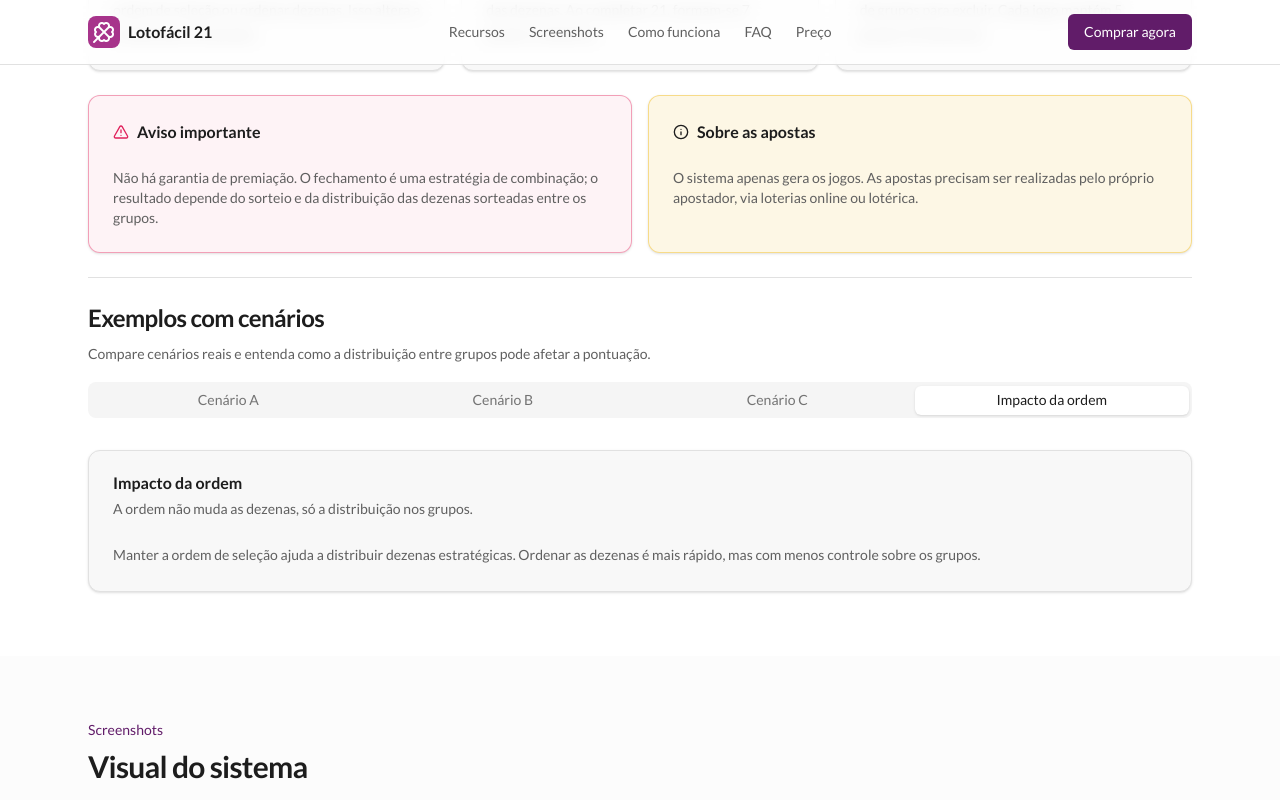
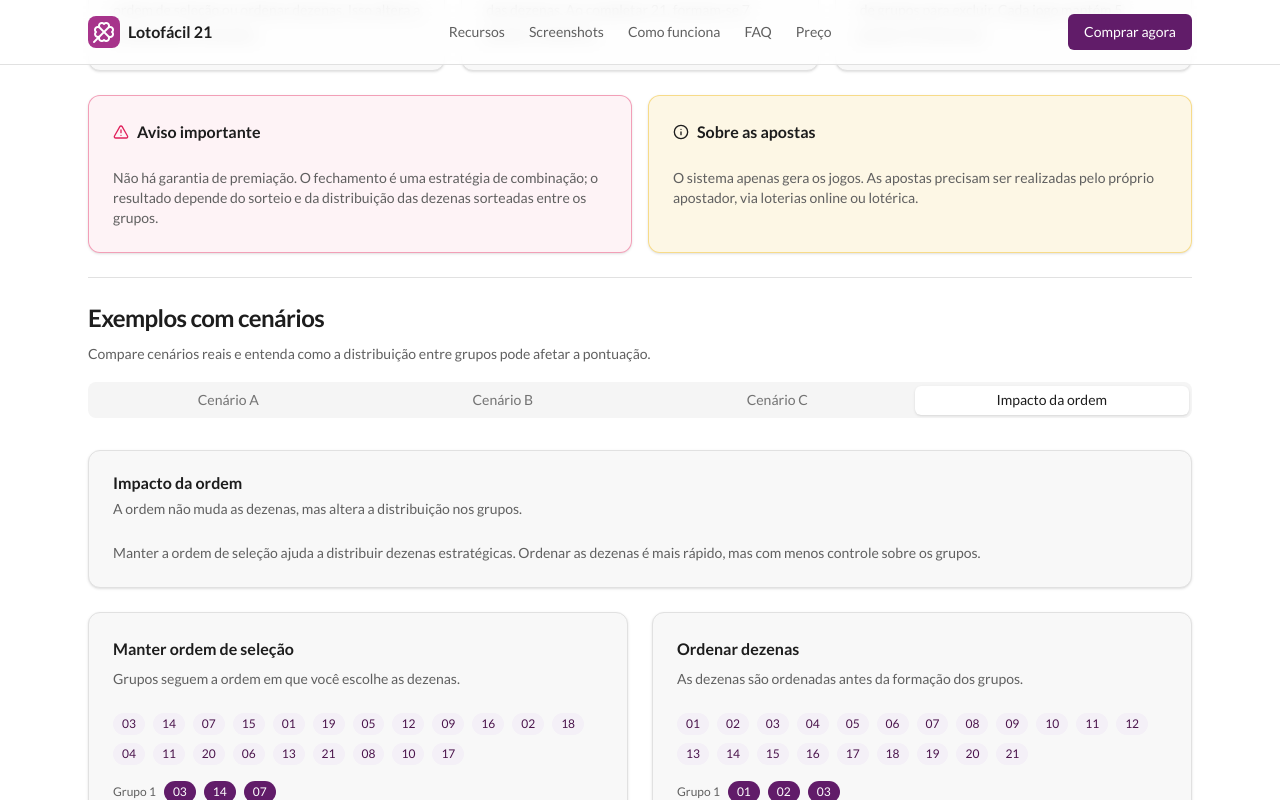
Before and after one commit to Jefferson08/lotofacil-21-site, a React (Vite) app: page / in a window 1280 px wide. Both pictures are taken after a click on the tab "Impacto da ordem". Shown: the part 2254-3054 px from the top of the page. Built offline with nearby package versions, Linux system fonts and the light colour scheme.

Commit message:
feat: align scenarios and improve carousel captions

```diff
--- a/src/components/sections/HowItWorks.tsx
+++ b/src/components/sections/HowItWorks.tsx
@@ -1,18 +1,62 @@
 import { AlertTriangle, Info, Layers, Target } from "lucide-react"
 import { Badge } from "@/components/ui/badge"
-import { Card, CardContent, CardDescription, CardHeader, CardTitle } from "@/components/ui/card"
+import {
+  Card,
+  CardContent,
+  CardDescription,
+  CardHeader,
+  CardTitle,
+} from "@/components/ui/card"
 import { Separator } from "@/components/ui/separator"
 import { Tabs, TabsContent, TabsList, TabsTrigger } from "@/components/ui/tabs"
 
-const groupsExample = [
-  ["01", "02", "03"],
-  ["04", "05", "06"],
-  ["07", "08", "09"],
-  ["10", "11", "12"],
-  ["13", "14", "15"],
-  ["16", "17", "18"],
-  ["19", "20", "21"],
+const selectedNumbers = Array.from({ length: 21 }, (_, index) => index + 1)
+const selectionOrder = [
+  3, 14, 7, 15, 1, 19, 5, 12, 9, 16, 2, 18, 4, 11, 20, 6, 13, 21, 8, 10,
+  17,
 ]
+
+const scenarioAResult = [1, 2, 3, 4, 5, 6, 7, 8, 9, 10, 11, 12, 13, 14, 15]
+const scenarioBResult = [1, 2, 3, 4, 5, 6, 7, 8, 9, 10, 11, 13, 14, 15, 16]
+const scenarioCResult = [1, 2, 3, 4, 5, 6, 7, 8, 10, 11, 13, 14, 16, 17, 19]
+const orderImpactResult = [1, 2, 3, 4, 5, 6, 7, 8, 9, 10, 11, 12, 13, 14, 15]
+
+function chunkGroups(numbers: number[]) {
+  const groups: number[][] = []
+  for (let i = 0; i < numbers.length; i += 3) {
+    groups.push(numbers.slice(i, i + 3))
+  }
+  return groups
+}
+
+const baseGroups = chunkGroups(selectedNumbers)
+const selectionGroups = chunkGroups(selectionOrder)
+
+function formatDezena(value: number) {
+  return value.toString().padStart(2, "0")
+}
+
+function buildScenario(result: number[], groups: number[][]) {
+  const resultSet = new Set(result)
+  const totalHits = selectedNumbers.filter((value) => resultSet.has(value)).length
+  const hitsByGroup = groups.map(
+    (group) => group.filter((value) => resultSet.has(value)).length
+  )
+
+  return {
+    result,
+    resultSet,
+    totalHits,
+    hitsByGroup,
+    groups,
+  }
+}
+
+const scenarioA = buildScenario(scenarioAResult, baseGroups)
+const scenarioB = buildScenario(scenarioBResult, baseGroups)
+const scenarioC = buildScenario(scenarioCResult, baseGroups)
+const orderImpactSelection = buildScenario(orderImpactResult, selectionGroups)
+const orderImpactSorted = buildScenario(orderImpactResult, baseGroups)
 
 const scenarios = {
   a: {
@@ -20,25 +64,135 @@ const scenarios = {
     highlight: "Cenário ideal: maior chance de 15 pontos.",
     description:
       "Quando dois grupos ficam vazios, existe um jogo que exclui exatamente esses grupos e mantém todas as dezenas sorteadas.",
+    data: scenarioA,
   },
   b: {
     title: "Resultado distribuído em 6 grupos",
     highlight: "Neste cenário, o melhor jogo depende da distribuição.",
     description:
       "Sempre será necessário excluir um grupo com dezenas sorteadas. O desempenho varia conforme a quantidade de dezenas em cada grupo.",
+    data: scenarioB,
   },
   c: {
     title: "Resultado distribuído em 7 grupos",
     highlight: "Todos os grupos têm dezenas sorteadas.",
     description:
       "Dois grupos com dezenas serão excluídos em cada jogo, então a pontuação máxima depende da concentração das dezenas sorteadas.",
+    data: scenarioC,
   },
-  impact: {
-    title: "Impacto da ordem",
-    highlight: "A ordem não muda as dezenas, só a distribuição nos grupos.",
-    description:
-      "Manter a ordem de seleção ajuda a distribuir dezenas estratégicas. Ordenar as dezenas é mais rápido, mas com menos controle sobre os grupos.",
-  },
+}
+
+function BadgesRow({ numbers }: { numbers: number[] }) {
+  return (
+    <div className="flex flex-wrap gap-2">
+      {numbers.map((value) => (
+        <Badge key={value} variant="secondary">
+          {formatDezena(value)}
+        </Badge>
+      ))}
+    </div>
+  )
+}
+
+function GroupsPanel({ groups, resultSet }: { groups: number[][]; resultSet: Set<number> }) {
+  return (
+    <div className="space-y-2">
+      {groups.map((group, index) => (
+        <div key={`group-${index}`} className="flex flex-wrap items-center gap-2">
+          <span className="text-xs font-medium text-muted-foreground">
+            Grupo {index + 1}
+          </span>
+          {group.map((value) => (
+            <Badge
+              key={`${index}-${value}`}
+              variant={resultSet.has(value) ? "default" : "secondary"}
+            >
+              {formatDezena(value)}
+            </Badge>
+          ))}
+        </div>
+      ))}
+    </div>
+  )
+}
+
+function ScenarioPanel({
+  title,
+  highlight,
+  description,
+  data,
+}: {
+  title: string
+  highlight: string
+  description: string
+  data: ReturnType<typeof buildScenario>
+}) {
+  return (
+    <div className="space-y-6">
+      <div className="space-y-1">
+        <h3 className="text-lg font-semibold tracking-tight">{title}</h3>
+        <p className="text-sm font-medium text-foreground">{highlight}</p>
+        <p className="text-sm leading-6 text-muted-foreground">{description}</p>
+      </div>
+
+      <div className="grid gap-6 lg:grid-cols-2">
+        <div className="space-y-4">
+          <Card>
+            <CardHeader>
+              <CardTitle className="text-base font-semibold">
+                Dezenas selecionadas (21)
+              </CardTitle>
+            </CardHeader>
+            <CardContent>
+              <BadgesRow numbers={selectedNumbers} />
+            </CardContent>
+          </Card>
+
+          <Card>
+            <CardHeader>
+              <CardTitle className="text-base font-semibold">Grupos (7x3)</CardTitle>
+            </CardHeader>
+            <CardContent>
+              <GroupsPanel groups={data.groups} resultSet={data.resultSet} />
+            </CardContent>
+          </Card>
+        </div>
+
+        <div className="space-y-4">
+          <Card>
+            <CardHeader>
+              <CardTitle className="text-base font-semibold">Resultado sorteado (15)</CardTitle>
+              <CardDescription>
+                Depende da distribuição das dezenas entre os grupos.
+              </CardDescription>
+            </CardHeader>
+            <CardContent className="space-y-3">
+              <BadgesRow numbers={data.result} />
+              <div className="text-sm font-semibold text-foreground">
+                {data.totalHits} acertos entre as 21
+              </div>
+              <div className="space-y-2">
+                <div className="text-sm font-medium">Distribuição do resultado nos grupos</div>
+                <div className="grid gap-2">
+                  {data.hitsByGroup.map((hits, index) => (
+                    <div
+                      key={`dist-${index}`}
+                      className="flex items-center justify-between text-sm"
+                    >
+                      <span className="text-muted-foreground">Grupo {index + 1}</span>
+                      <Badge variant={hits === 0 ? "secondary" : "default"}>
+                        {hits} acertos
+                      </Badge>
+                    </div>
+                  ))}
+                </div>
+              </div>
+            </CardContent>
+          </Card>
+        </div>
+      </div>
+    </div>
+  )
 }
 
 export function HowItWorks() {
@@ -74,9 +228,9 @@ export function HowItWorks() {
                 Se excluímos os grupos 6 e 7, o jogo é formado pelos grupos 1–5 (15 dezenas).
               </p>
               <div className="mt-3 flex flex-wrap gap-2">
-                {groupsExample.slice(0, 5).flat().map((value) => (
+                {baseGroups.slice(0, 5).flat().map((value) => (
                   <Badge key={value} variant="secondary">
-                    {value}
+                    {formatDezena(value)}
                   </Badge>
                 ))}
               </div>
@@ -206,24 +360,131 @@ export function HowItWorks() {
               <TabsTrigger value="impacto">Impacto da ordem</TabsTrigger>
             </TabsList>
 
-            {Object.entries({
-              "cenario-a": scenarios.a,
-              "cenario-b": scenarios.b,
-              "cenario-c": scenarios.c,
-              impacto: scenarios.impact,
-            }).map(([key, scenario]) => (
-              <TabsContent key={key} value={key} className="mt-6">
+            <TabsContent value="cenario-a" className="mt-6">
+              <ScenarioPanel
+                title={scenarios.a.title}
+                highlight={scenarios.a.highlight}
+                description={scenarios.a.description}
+                data={scenarios.a.data}
+              />
+            </TabsContent>
+            <TabsContent value="cenario-b" className="mt-6">
+              <ScenarioPanel
+                title={scenarios.b.title}
+                highlight={scenarios.b.highlight}
+                description={scenarios.b.description}
+                data={scenarios.b.data}
+              />
+            </TabsContent>
+            <TabsContent value="cenario-c" className="mt-6">
+              <ScenarioPanel
+                title={scenarios.c.title}
+                highlight={scenarios.c.highlight}
+                description={scenarios.c.description}
+                data={scenarios.c.data}
+              />
+            </TabsContent>
+            <TabsContent value="impacto" className="mt-6">
+              <div className="space-y-6">
                 <Card>
                   <CardHeader>
-                    <CardTitle>{scenario.title}</CardTitle>
-                    <CardDescription>{scenario.highlight}</CardDescription>
+                    <CardTitle>Impacto da ordem</CardTitle>
+                    <CardDescription>
+                      A ordem não muda as dezenas, mas altera a distribuição nos grupos.
+                    </CardDescription>
                   </CardHeader>
-                  <CardContent className="text-sm leading-6 text-muted-foreground">
-                    {scenario.description}
+                  <CardContent className="text-sm text-muted-foreground">
+                    Manter a ordem de seleção ajuda a distribuir dezenas estratégicas. Ordenar as
+                    dezenas é mais rápido, mas com menos controle sobre os grupos.
                   </CardContent>
                 </Card>
-              </TabsContent>
-            ))}
+
+                <div className="grid gap-6 lg:grid-cols-2">
+                  <Card>
+                    <CardHeader>
+                      <CardTitle className="text-base font-semibold">
+                        Manter ordem de seleção
+                      </CardTitle>
+                      <CardDescription>
+                        Grupos seguem a ordem em que você escolhe as dezenas.
+                      </CardDescription>
+                    </CardHeader>
+                    <CardContent className="space-y-4">
+                      <BadgesRow numbers={selectionOrder} />
+                      <GroupsPanel groups={selectionGroups} resultSet={orderImpactSelection.resultSet} />
+                    </CardContent>
+                  </Card>
+
+                  <Card>
+                    <CardHeader>
+                      <CardTitle className="text-base font-semibold">
+                        Ordenar dezenas
+                      </CardTitle>
+                      <CardDescription>
+                        As dezenas são ordenadas antes da formação dos grupos.
+                      </CardDescription>
+                    </CardHeader>
+                    <CardContent className="space-y-4">
+                      <BadgesRow numbers={selectedNumbers} />
+                      <GroupsPanel groups={baseGroups} resultSet={orderImpactSorted.resultSet} />
+                    </CardContent>
+                  </Card>
+                </div>
+
+                <Card>
+                  <CardHeader>
+                    <CardTitle className="text-base font-semibold">
+                      Resultado e distribuição
+                    </CardTitle>
+                    <CardDescription>
+                      Mesmo resultado aplicado aos dois modos.
+                    </CardDescription>
+                  </CardHeader>
+                  <CardContent className="grid gap-6 lg:grid-cols-2">
+                    <div className="space-y-3">
+                      <div className="text-sm font-medium">Ordem de seleção</div>
+                      <BadgesRow numbers={orderImpactResult} />
+                      <div className="text-sm font-semibold text-foreground">
+                        {orderImpactSelection.totalHits} acertos entre as 21
+                      </div>
+                      <div className="grid gap-2">
+                        {orderImpactSelection.hitsByGroup.map((hits, index) => (
+                          <div
+                            key={`impacto-ordem-${index}`}
+                            className="flex items-center justify-between text-sm"
+                          >
+                            <span className="text-muted-foreground">Grupo {index + 1}</span>
+                            <Badge variant={hits === 0 ? "secondary" : "default"}>
+                              {hits} acertos
+                            </Badge>
+                          </div>
+                        ))}
+                      </div>
+                    </div>
+                    <div className="space-y-3">
+                      <div className="text-sm font-medium">Dezenas ordenadas</div>
+                      <BadgesRow numbers={orderImpactResult} />
+                      <div className="text-sm font-semibold text-foreground">
+                        {orderImpactSorted.totalHits} acertos entre as 21
+                      </div>
+                      <div className="grid gap-2">
+                        {orderImpactSorted.hitsByGroup.map((hits, index) => (
+                          <div
+                            key={`impacto-ordenado-${index}`}
+                            className="flex items-center justify-between text-sm"
+                          >
+                            <span className="text-muted-foreground">Grupo {index + 1}</span>
+                            <Badge variant={hits === 0 ? "secondary" : "default"}>
+                              {hits} acertos
+                            </Badge>
+                          </div>
+                        ))}
+                      </div>
+                    </div>
+                  </CardContent>
+                </Card>
+              </div>
+            </TabsContent>
           </Tabs>
         </section>
       </div>
--- a/src/components/sections/Screenshots.tsx
+++ b/src/components/sections/Screenshots.tsx
@@ -12,7 +12,7 @@ const screenshots = [
   {
     src: "/screenshots/novo-fechamento-1.png",
     title: "Novo fechamento",
-    description: "Seleção das dezenas, grupos e geração dos jogos.",
+    description: "Aqui inserimos um novo fechamento e geramos os jogos.",
   },
   {
     src: "/screenshots/novo-fechamento-2.png",
@@ -22,12 +22,12 @@ const screenshots = [
   {
     src: "/screenshots/meus-fechamentos.png",
     title: "Meus fechamentos",
-    description: "Lista com histórico, duplicação e edição rápida.",
+    description: "Consulte seus fechamentos salvos e edite quando quiser.",
   },
   {
     src: "/screenshots/entenda-o-fechamento.png",
     title: "Entenda o fechamento",
-    description: "Explicação didática com cenários e exemplos visuais.",
+    description: "Entenda o fechamento com cenários e exemplos visuais.",
   },
   {
     src: "/screenshots/termos-de-uso.png",
```
